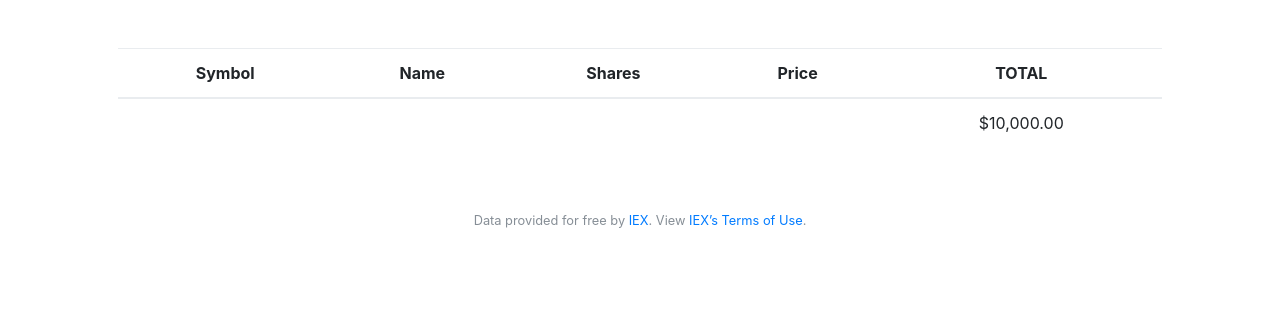
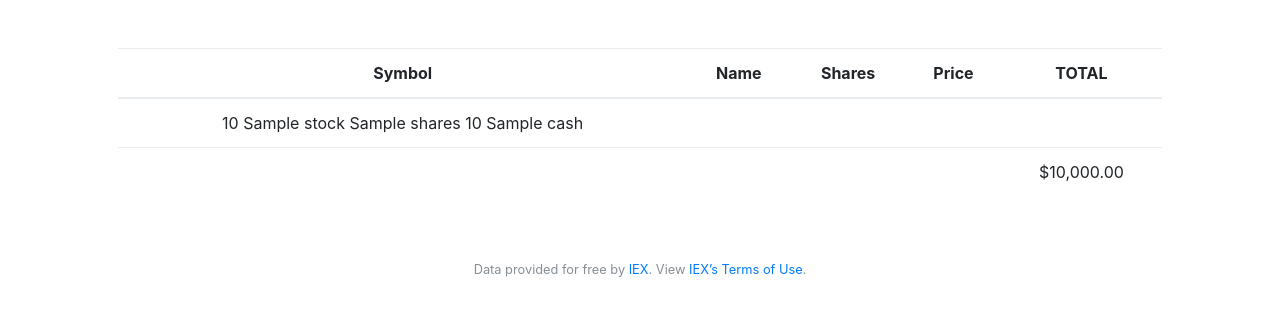
Before and after one commit to DaBubbla/cs50-pset7, a Flask app: template finance/templates/index.html in a window 1280 px wide. Shown: the part 76-392 px from the top of the page. Run offline with Flask 2, Linux system fonts and the light colour scheme; the template is opened without the code that fills it: most values are stand-ins (such as "Sample title", 1, 10 or a date in 2020); some libraries are stand-ins or nearby versions.

Commit message:
Debugged register + worked index

```diff
--- a/finance/application.py
+++ b/finance/application.py
@@ -1,6 +1,7 @@
 import os
 
 from cs50 import SQL
+from datetime import datetime # Imported for histories
 from flask import Flask, flash, redirect, render_template, request, session, url_for
 from flask_session import Session
 from tempfile import mkdtemp
@@ -35,13 +36,36 @@ Session(app)
 # Configure CS50 Library to use SQLite database
 db = SQL("sqlite:///finance.db")
 
-cash = 0 # User's cash? Testing location
+
 
 
 @app.route("/")
 @login_required
 def index():
     """Show portfolio of stocks --- TODO """
+    # Select user's owned symbol + shares
+    portfolio = db.execute("SELECT shares, symbol FROM portfolio WHERE id = :id", id=session['user_id'])
+
+    cash = 0 # User's cash
+
+    # Updates symbol prices + total
+    for portfolio_symbol in portfolio:
+        symbol = portfolio_symbol["symbol"]
+        shares = portfolio_symbol["shares"]
+        stock = lookup(symbol)
+        total = shares * stock["price"]
+        cash += total
+
+        db.execute("UPDATE portfolio SET price=:price,\
+        total=:total WHERE id=:id AND symbol=:symbol", \
+        price=usd(stock["price"]), total=usd(total), id=session["user_id"], symbol=symbol)
+
+    # Update user's cash in portfolio
+
+    # Update total cash to include updated shares worth
+
+    # print portfolio in index
+
     return apology("TODO")
 
 
@@ -88,6 +112,13 @@ def buy():
 @login_required
 def history():
     """Show history of transactions --- TODO """
+    if request.method == "POST":
+        # Gather:
+            #symbol
+            #shares
+            #price
+            timestamp = datetime
+
     return apology("TODO")
 
 
@@ -163,32 +194,31 @@ def register():
     if request.method == "POST":
 
         # Was username submitted?
-        if not request.method("username"):
+        if not request.form.get("username"):
             return apology("Provide a valid username")
 
         # Was password submitted?
-        elif not request.method("password"):
+        elif not request.form.get("password"):
             return apology("Provide a valid password")
 
         # Ensure password and verified password is the same
-        elif request.form.get("password") != request.form.get("quote"):
+        elif request.form.get("password") != request.form.get("confirmation"):
             return apology("Passwords don't match")
 
         # Insert the new user into users, storing the hash of the user's password
-        result = db.execute("INSERT INTO users (id, name, hash),\
-                             VALUES (:username, :hash)",\
-                             username = request.form.get("username"),\
+        result = db.execute("INSERT INTO users (username, hash) \
+                             VALUES (:username, :hash)", \
+                             username = request.form.get("username"), \
                              hash = generate_password_hash(request.form.get("password")))
 
         if not result:
             return apology("Username already exists")
 
-
         # remember which user has logged in
         session['user_id'] = result
 
         # redirect user to home page
-        return redirect(url_for("/index"))
+        return redirect(url_for("/"))
 
     else:
         return render_template("/register.html")
--- a/finance/templates/index.html
+++ b/finance/templates/index.html
@@ -23,9 +23,11 @@
                     <td>$10,000.00</td>
                 </tr>
             </tfoot>
-            <tbody>
-                <!--Display Quote collection-->
-                <!--Display Remaining monies-->
+            <tbody class="users-portfolio">
+                <!--stocks owned-->
+                {% for stock in stocks %}
+                    <td>{{ stock.symbol }} {{ stock.name }} {{ shares }} {{ price }} {{ cash }}</td>
+                {% endfor %}
             </tbody>
 
         </table>
```
Also changed, not shown: finance/templates/histories.html (added, +24 -0 lines), finance/finance.db.
